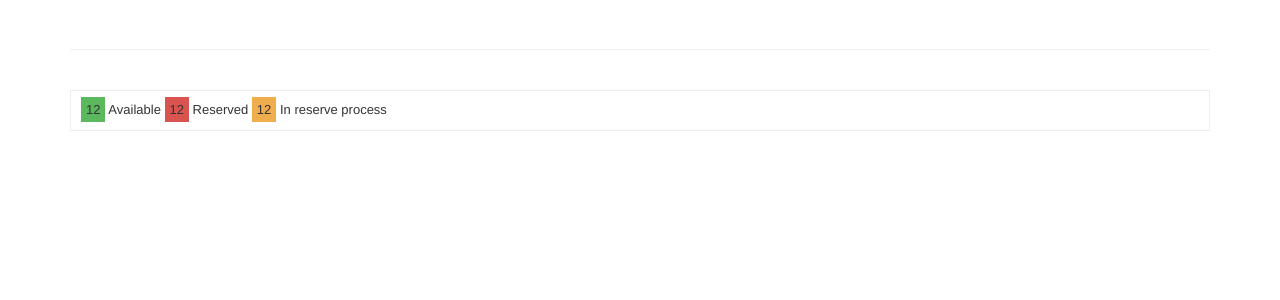
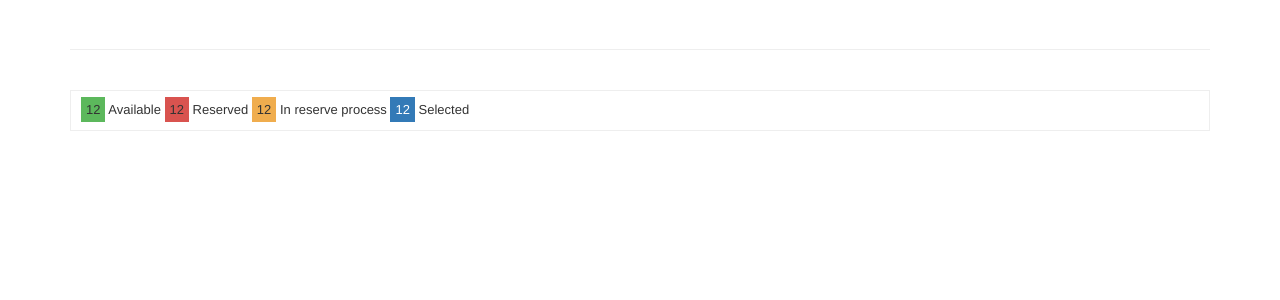
Before and after one commit to wadobo/congressus, a Django app: template congressus/tickets/templates/tickets/seats.html in a window 1280 px wide. Shown: the top 300 px of the page. Run offline with Django 3.2, Linux system fonts and the light colour scheme; the template is opened without the code that fills it, so the values that code supplies are empty; some libraries are stand-ins or nearby versions.

Commit message:
Added selected seat to the map legend

```diff
--- a/congressus/static/css/map.css
+++ b/congressus/static/css/map.css
@@ -150,6 +150,11 @@ td.seat-selected {
     background-color: #f0ad4e;
 }
 
+.legend.seat-selected {
+    background-color: #337ab7;
+    color: white;
+}
+
 #separator {
     font-size: small;
     border: 1px solid #eee;
--- a/congressus/tickets/templates/tickets/map.html
+++ b/congressus/tickets/templates/tickets/map.html
@@ -30,6 +30,7 @@
     <span class="legend seat-L">12</span> {% trans "Available" %}
     <span class="legend seat-R">12</span> {% trans "Reserved" %}
     <span class="legend seat-H">12</span> {% trans "In reserve process" %}
+    <span class="legend seat-selected">12</span> {% trans "Selected" %}
 </div>
 
 {% for r in map.get_table %}
```
Also changed, not shown: congressus/locale/es_ES/LC_MESSAGES/django.po.
